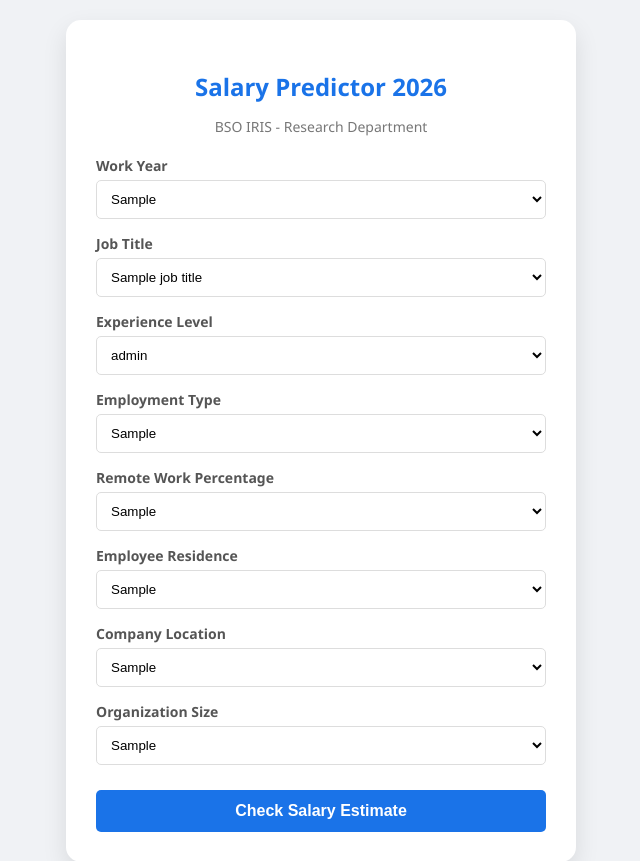
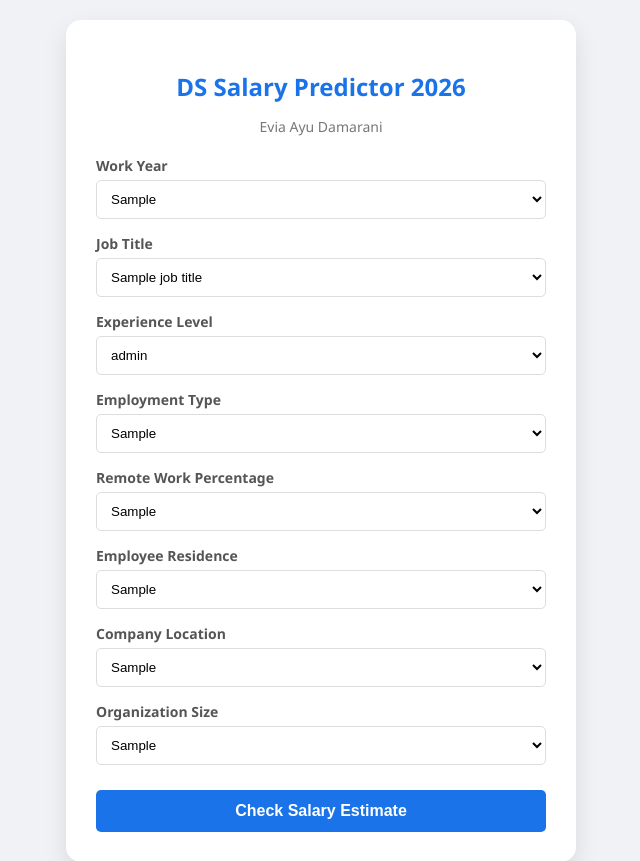
Before and after one commit to Viarani/Data-Science-Salary-Predictor-2026, a Flask app: template templates/index.html in a window 1280 px wide. Shown: the top 861 px of the page, without its empty margins (319-959 px from the left). Run offline with Flask 3, Linux system fonts and the light colour scheme; the template is opened without the code that fills it: most values are stand-ins (such as "Sample title", 1, 10 or a date in 2020); parts of the project's set-up code (start-up, migrations or seed data) failed here and were passed over.

Commit message:
fixing text

```diff
--- a/templates/index.html
+++ b/templates/index.html
@@ -19,8 +19,8 @@
 <body>
 
 <div class="card">
-    <h2>Salary Predictor 2026</h2>
-    <p style="text-align: center; color: #777; font-size: 14px; margin-bottom: 20px;">BSO IRIS - Research Department</p>
+    <h2>DS Salary Predictor 2026</h2>
+    <p style="text-align: center; color: #777; font-size: 14px; margin-bottom: 20px;">Evia Ayu Damarani</p>
 
     <label>Work Year</label>
     <select id="work_year">
```
